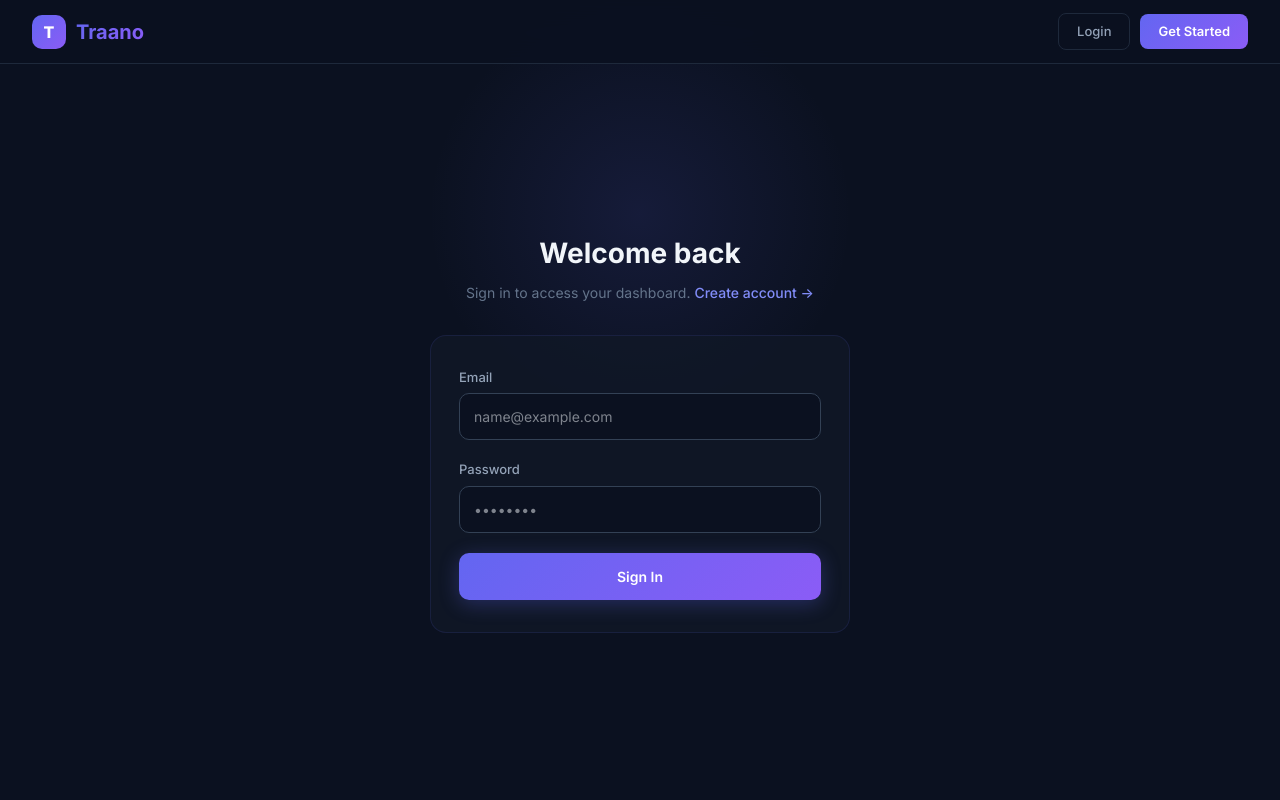
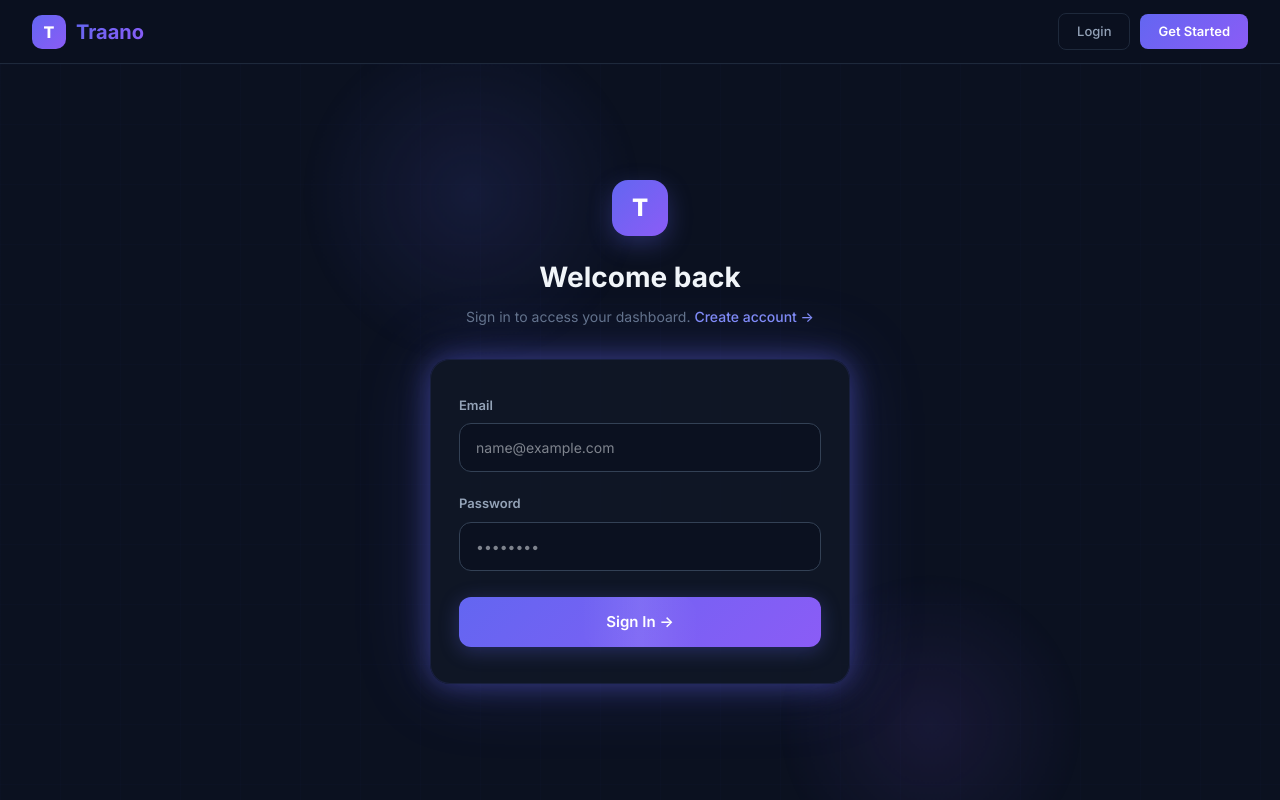
Before and after one commit to satyamforwork1987-create/Dev2Hack_Project, a React (Vite) app in the folder frontend/: page /login in a window 1280 px wide. Built offline with nearby package versions, Linux system fonts and the light colour scheme; no server answers.

Commit message:
feat: upgrade Login page with floating orbs, glow-pulse card, ring focus

```diff
--- a/frontend/src/pages/Login.jsx
+++ b/frontend/src/pages/Login.jsx
@@ -2,9 +2,6 @@ import { useState } from "react";
 import { Link, useNavigate } from "react-router-dom";
 import axiosInstance from "../api/axios";
 
-/**
- * Login — Sign-in page using the app's dark design system
- */
 const Login = () => {
     const navigate = useNavigate();
     const [formData, setFormData] = useState({ email: "", password: "" });
@@ -26,9 +23,7 @@ const Login = () => {
             localStorage.setItem("user", JSON.stringify(response.data.user));
             navigate("/dashboard");
         } catch (err) {
-            setError(
-                err.response?.data?.error || "Login failed. Please check your credentials."
-            );
+            setError(err.response?.data?.error || "Login failed. Please check your credentials.");
         } finally {
             setLoading(false);
         }
@@ -36,15 +31,15 @@ const Login = () => {
 
     const inputStyle = {
         width: "100%",
-        padding: "12px 14px",
-        borderRadius: "10px",
+        padding: "13px 16px",
+        borderRadius: "12px",
         border: "1px solid var(--border-light)",
         background: "var(--surface)",
         color: "var(--text-primary)",
         fontSize: "14px",
         fontFamily: "inherit",
         outline: "none",
-        transition: "border-color 0.2s",
+        transition: "border-color 0.3s, box-shadow 0.3s",
     };
 
     return (
@@ -56,33 +51,73 @@ const Login = () => {
                 justifyContent: "center",
                 padding: "40px 24px",
                 position: "relative",
+                overflow: "hidden",
             }}
         >
-            {/* Ambient glow */}
+            {/* Floating orbs */}
             <div
                 style={{
                     position: "absolute",
-                    top: "-100px",
-                    left: "50%",
-                    transform: "translateX(-50%)",
-                    width: "500px",
-                    height: "500px",
+                    top: "-80px",
+                    left: "20%",
+                    width: "400px",
+                    height: "400px",
                     borderRadius: "50%",
                     background: "radial-gradient(circle, rgba(99, 102, 241, 0.12) 0%, transparent 60%)",
+                    animation: "float 8s ease-in-out infinite",
+                    pointerEvents: "none",
+                }}
+            />
+            <div
+                style={{
+                    position: "absolute",
+                    bottom: "-120px",
+                    right: "15%",
+                    width: "350px",
+                    height: "350px",
+                    borderRadius: "50%",
+                    background: "radial-gradient(circle, rgba(139, 92, 246, 0.1) 0%, transparent 60%)",
+                    animation: "floatReverse 10s ease-in-out infinite",
+                    pointerEvents: "none",
+                }}
+            />
+
+            {/* Grid pattern */}
+            <div
+                style={{
+                    position: "absolute",
+                    inset: 0,
+                    backgroundImage:
+                        "linear-gradient(rgba(99, 102, 241, 0.02) 1px, transparent 1px), linear-gradient(90deg, rgba(99, 102, 241, 0.02) 1px, transparent 1px)",
+                    backgroundSize: "60px 60px",
                     pointerEvents: "none",
                 }}
             />
 
             <div
                 className="animate-slide-up"
-                style={{
-                    width: "100%",
-                    maxWidth: "420px",
-                    position: "relative",
-                    zIndex: 1,
-                }}
+                style={{ width: "100%", maxWidth: "420px", position: "relative", zIndex: 1 }}
             >
+                {/* Header */}
                 <div style={{ textAlign: "center", marginBottom: "32px" }}>
+                    <div
+                        style={{
+                            width: "56px",
+                            height: "56px",
+                            borderRadius: "16px",
+                            background: "linear-gradient(135deg, var(--gradient-start), var(--gradient-end))",
+                            display: "flex",
+                            alignItems: "center",
+                            justifyContent: "center",
+                            fontSize: "24px",
+                            fontWeight: 800,
+                            color: "white",
+                            margin: "0 auto 20px",
+                            boxShadow: "0 8px 24px rgba(99, 102, 241, 0.3)",
+                        }}
+                    >
+                        T
+                    </div>
                     <h2
                         style={{
                             fontSize: "28px",
@@ -108,26 +143,35 @@ const Login = () => {
                     </p>
                 </div>
 
+                {/* Form Card */}
                 <div
                     className="glass"
-                    style={{ padding: "32px 28px", borderRadius: "16px" }}
+                    style={{
+                        padding: "36px 28px",
+                        borderRadius: "20px",
+                        animation: "glowPulse 4s ease-in-out infinite",
+                    }}
                 >
                     <form
                         onSubmit={handleSubmit}
-                        style={{ display: "flex", flexDirection: "column", gap: "20px" }}
+                        style={{ display: "flex", flexDirection: "column", gap: "22px" }}
                     >
                         {error && (
                             <div
+                                className="animate-fade-in"
                                 style={{
-                                    padding: "10px 14px",
-                                    borderRadius: "10px",
+                                    padding: "12px 16px",
+                                    borderRadius: "12px",
                                     background: "rgba(239, 68, 68, 0.08)",
                                     border: "1px solid rgba(239, 68, 68, 0.15)",
                                     color: "var(--danger-light)",
                                     fontSize: "13px",
+                                    display: "flex",
+                                    alignItems: "center",
+                                    gap: "8px",
                                 }}
                             >
-                                ⚠️ {error}
+                                <span>⚠️</span> {error}
                             </div>
                         )}
 
@@ -136,9 +180,9 @@ const Login = () => {
                                 style={{
                                     display: "block",
                                     fontSize: "13px",
-                                    fontWeight: 500,
+                                    fontWeight: 600,
                                     color: "var(--text-secondary)",
-                                    marginBottom: "6px",
+                                    marginBottom: "8px",
                                 }}
                             >
                                 Email
@@ -151,8 +195,14 @@ const Login = () => {
                                 onChange={handleChange}
                                 placeholder="name@example.com"
                                 style={inputStyle}
-                                onFocus={(e) => (e.target.style.borderColor = "var(--primary)")}
-                                onBlur={(e) => (e.target.style.borderColor = "var(--border-light)")}
+                                onFocus={(e) => {
+                                    e.target.style.borderColor = "var(--primary)";
+                                    e.target.style.boxShadow = "0 0 0 3px rgba(99, 102, 241, 0.1)";
+                                }}
+                                onBlur={(e) => {
+                                    e.target.style.borderColor = "var(--border-light)";
+                                    e.target.style.boxShadow = "none";
+                                }}
                             />
                         </div>
 
@@ -161,9 +211,9 @@ const Login = () => {
                                 style={{
                                     display: "block",
                                     fontSize: "13px",
-                                    fontWeight: 500,
+                                    fontWeight: 600,
                                     color: "var(--text-secondary)",
-                                    marginBottom: "6px",
+                                    marginBottom: "8px",
                                 }}
                             >
                                 Password
@@ -176,31 +226,38 @@ const Login = () => {
                                 onChange={handleChange}
                                 placeholder="••••••••"
                                 style={inputStyle}
-                                onFocus={(e) => (e.target.style.borderColor = "var(--primary)")}
-                                onBlur={(e) => (e.target.style.borderColor = "var(--border-light)")}
+                                onFocus={(e) => {
+                                    e.target.style.borderColor = "var(--primary)";
+                                    e.target.style.boxShadow = "0 0 0 3px rgba(99, 102, 241, 0.1)";
+                                }}
+                                onBlur={(e) => {
+                                    e.target.style.borderColor = "var(--border-light)";
+                                    e.target.style.boxShadow = "none";
+                                }}
                             />
                         </div>
 
                         <button
                             type="submit"
                             disabled={loading}
+                            className="glow-btn"
                             style={{
-                                padding: "13px",
-                                borderRadius: "10px",
+                                padding: "14px",
+                                borderRadius: "12px",
                                 border: "none",
-                                background:
-                                    "linear-gradient(135deg, var(--gradient-start), var(--gradient-end))",
+                                background: "linear-gradient(135deg, var(--gradient-start), var(--gradient-end))",
                                 color: "white",
-                                fontSize: "14px",
+                                fontSize: "15px",
                                 fontWeight: 600,
                                 cursor: loading ? "not-allowed" : "pointer",
                                 fontFamily: "inherit",
                                 opacity: loading ? 0.6 : 1,
                                 transition: "opacity 0.2s",
                                 boxShadow: "0 4px 20px rgba(99, 102, 241, 0.3)",
+                                marginTop: "4px",
                             }}
                         >
-                            {loading ? "Signing in..." : "Sign In"}
+                            {loading ? "Signing in..." : "Sign In →"}
                         </button>
                     </form>
                 </div>
```
